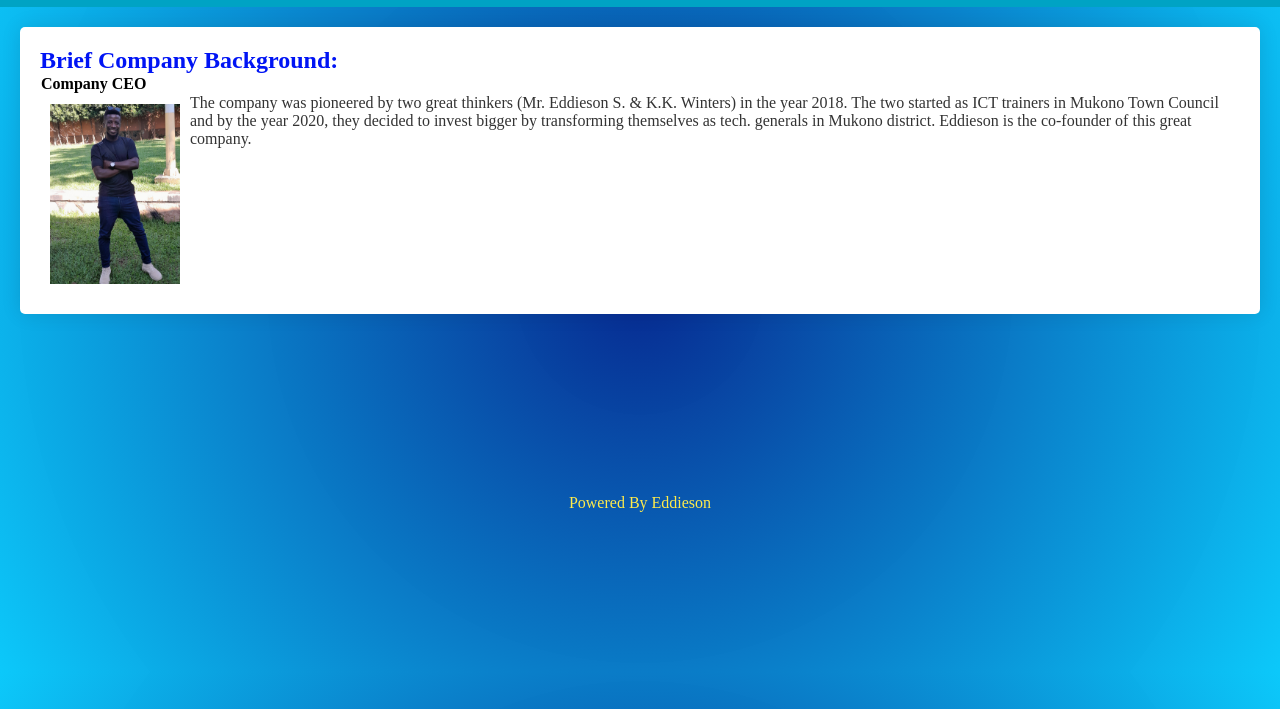
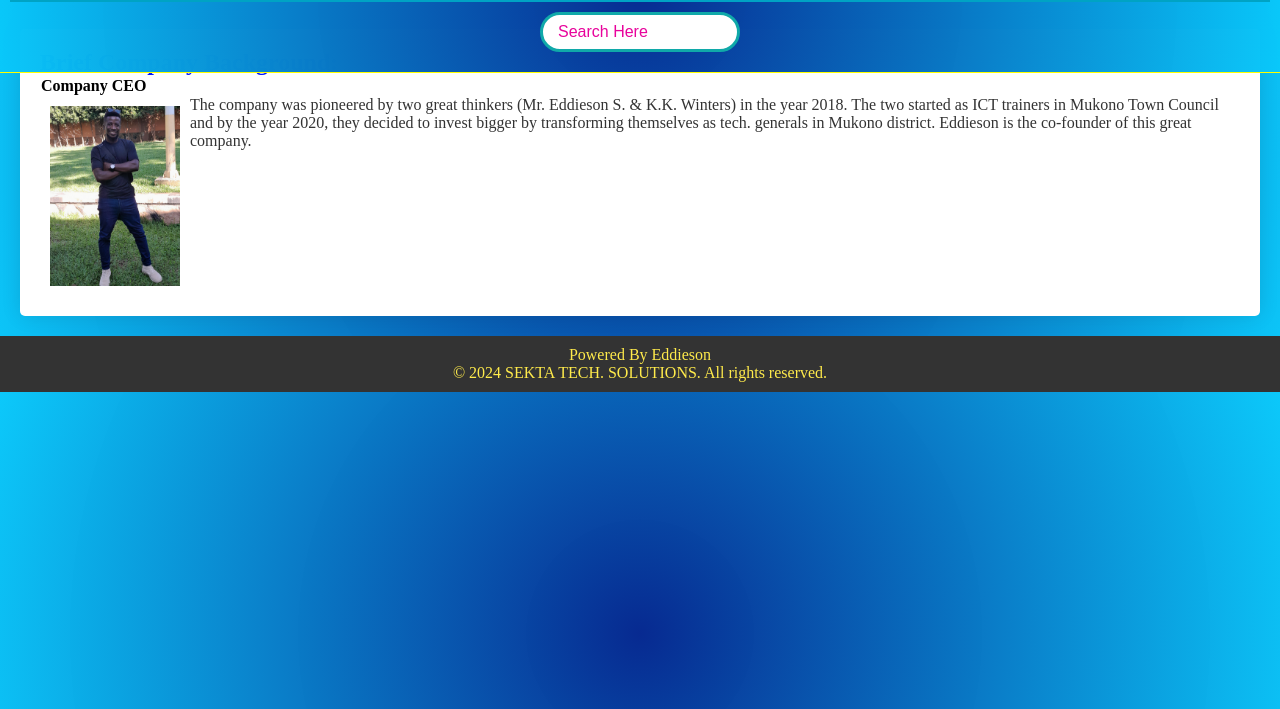
Before and after one commit to SsejjengoEdward8576/ssejjengoedward8576.sektawebsite.io, a plain HTML site: page about-us.html in a window 1280 px wide. Shown: the part 91-800 px from the top of the page. Drawn offline with Linux system fonts and the light colour scheme.

Commit message:
Still working on the path

```diff
--- a/about-us.html
+++ b/about-us.html
@@ -8,9 +8,9 @@
 	<link rel="stylesheet" type="text/css" href="about.css">
 </head>
 <body>
+	<div class="heading-navbar">
 		<header class="header">
 			<h1>About Us</h1>
-    </header>
 			<nav class="navbar">
 				<ul>
 					<li><a href="index.html">Home</a></li>
@@ -18,8 +18,12 @@
 					<li><a href="about-us.html">About-Us</a></li>
 					<li class="push"><a href="contacts.html">Contacts</a></li>
 				</ul>
+			</nav>
 			<input type="text" class="custom-input"	placeholder="Search Here">
-	</nav>
+		</header>
+	</div>
+	<!-- Start contents -->
+	<div class="contents">
 		<section class="main-content">
 			<div class="grid-container">
 				<div class="grid-item-1">
@@ -35,11 +39,12 @@
 				</div>
 			</div>
 		</section>
-	<div class="item-footer">
+	</div>
+	<!-- Footer section -->
 	<footer style="text-align: center; color:#FFEB4B !important">
 		<p style="color:#FFEB4B !important">Powered By Eddieson</p>
+		<p style="color: #FFEB4B !important;">&copy; 2024 SEKTA TECH. SOLUTIONS. All rights reserved.</p>
 	</footer>
-	</div>
 
 </body>
 </html>
--- a/index.css
+++ b/index.css
@@ -49,7 +49,7 @@
     background: radial-gradient(circle, rgba(238,174,202,1) 0%, rgba(148,187,233,1) 65%);
 }
 .intro-content{
-    background-image: url("../../Images/touch-tech.jpg");
+    background-image: url("./Images/touch-tech.jpg");
     background-repeat: repeat-x;
     background-size: cover;
     background-position: center;
@@ -73,15 +73,3 @@
     padding: 20px;
     text-align: center;
   }
-
-
-
-  footer {
-    background-color: #333;
-    color: yellow;
-    text-align: center;
-    padding: 10px 0;
-    /* position: absolute; */
-    bottom: 0;
-    width: 100%;
-  }
--- a/main.css
+++ b/main.css
@@ -172,8 +172,12 @@ p {
     border-color: #007BFF;
 }
 
-footer{
-	text-align: center;
-	color: yellow;
-	padding: 10rem;
+footer {
+    background-color: #333;
+    color: yellow;
+    text-align: center;
+    padding: 10px 0;
+    /* position: absolute; */
+    bottom: 0;
+    width: 100%;
 }
```
Also changed, not shown: contacts.html (+5 -5 lines), index.html (+4 -7 lines), service-product.html (+4 -5 lines). Lines whose indentation alone changed are shown as unchanged.
